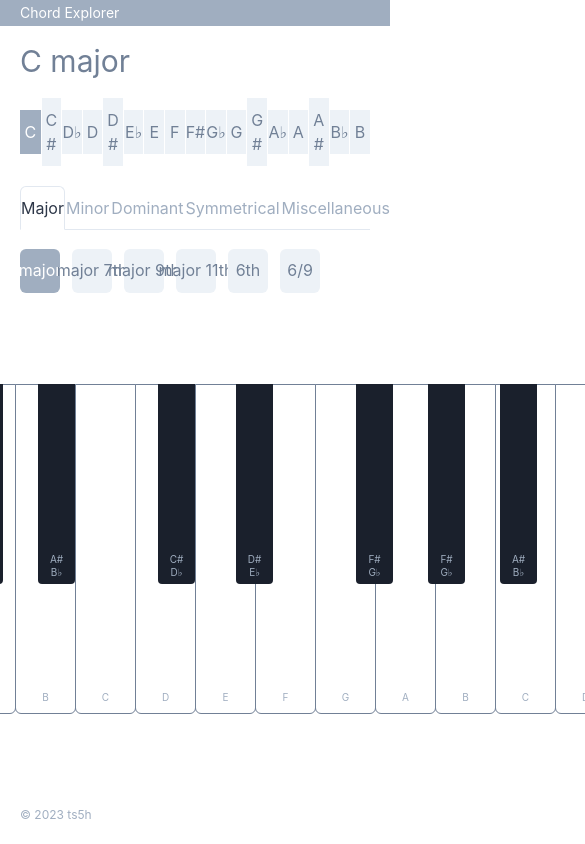
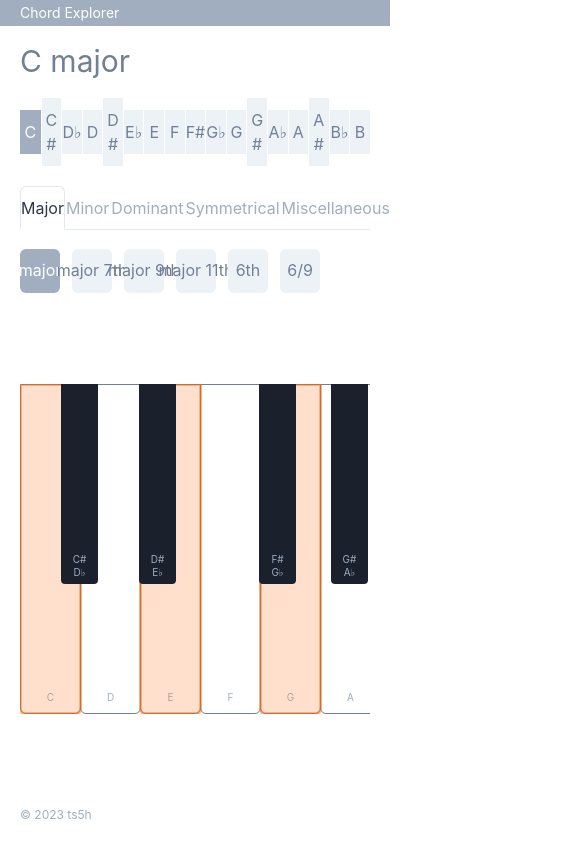
Before and after one commit to ts5h/chord_explorer, a React (Create React App) app: page /c/major in a window 390 px wide. Shown: the top 844 px of the page, 585 px wide, since content can reach past the window. Built offline with nearby package versions, Linux system fonts and the light colour scheme.

Commit message:
Add window resize handler

```diff
--- a/src/components/Keys/index.tsx
+++ b/src/components/Keys/index.tsx
@@ -1,4 +1,4 @@
-import React, { FC, useCallback, useMemo } from "react";
+import React, { FC, useCallback, useEffect, useMemo, useState } from "react";
 import { HStack } from "@chakra-ui/react";
 import { useAtom } from "jotai";
 import { getCurrentChord, getCurrentScale } from "~/store/global/atoms";
@@ -10,6 +10,8 @@ import { BlackKey } from "~/components/Keys/Black";
 export const Keys: FC = () => {
   const [currentScale] = useAtom(getCurrentScale);
   const [currentChord] = useAtom(getCurrentChord);
+
+  const [winWidth, setWinWidth] = useState(window.innerWidth);
 
   const scaleIndex = useMemo(
     () => scales.find((scale) => scale.value === currentScale)?.index,
@@ -34,9 +36,24 @@ export const Keys: FC = () => {
     [currentKeys],
   );
 
+  useEffect(() => {
+    const setWidth = () => {
+      setWinWidth(window.innerWidth);
+    };
+
+    window.addEventListener("resize", setWidth);
+    return () => window.removeEventListener("resize", setWidth);
+    // eslint-disable-next-line react-hooks/exhaustive-deps
+  }, []);
+
   // TODO: Adjust black keys' positions
   return (
-    <HStack w="full" justify="center">
+    <HStack
+      w="full"
+      justify={winWidth < 1120 ? "start" : "center"}
+      overflowY="hidden"
+      overflowX="auto"
+    >
       <HStack spacing={0} pos="relative">
         <WhiteKey
           index={0}
```
